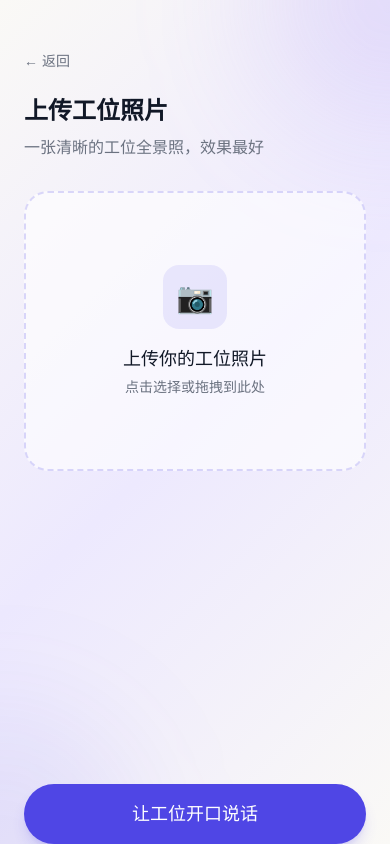
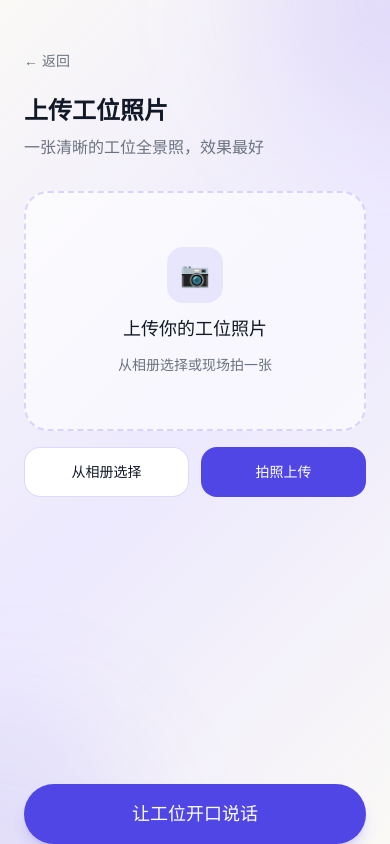
Before and after one commit to dww1999zj-cn/desk-speaks, a Next.js app: page /upload in a window 390 px wide. Built offline with nearby package versions, Linux system fonts and the light colour scheme.

Commit message:
fix: mobile gallery picker and analyzing text overlap
Co-authored-by: Cursor <cursoragent@cursor.com>

```diff
--- a/app/analyzing/page.tsx
+++ b/app/analyzing/page.tsx
@@ -58,7 +58,7 @@ export default function AnalyzingPage() {
 
         <h1 className="text-xl font-semibold text-text">工位正在观察你…</h1>
 
-        <div className="mt-6 w-full">
+        <div className="mt-8 w-full">
           <ObservingText />
         </div>
 
--- a/components/analyzing/ObservingText.tsx
+++ b/components/analyzing/ObservingText.tsx
@@ -1,30 +1,36 @@
 "use client";
 
-import { useEffect, useState } from "react";
+import { useEffect, useRef, useState } from "react";
 import { OBSERVING_TEXTS } from "@/lib/prompts";
 
 export function ObservingText() {
   const [index, setIndex] = useState(0);
   const [visible, setVisible] = useState(true);
+  const timeoutRef = useRef<ReturnType<typeof setTimeout> | null>(null);
 
   useEffect(() => {
     const interval = setInterval(() => {
       setVisible(false);
-      setTimeout(() => {
+      if (timeoutRef.current) clearTimeout(timeoutRef.current);
+      timeoutRef.current = setTimeout(() => {
         setIndex((i) => (i + 1) % OBSERVING_TEXTS.length);
         setVisible(true);
-      }, 300);
-    }, 2500);
+      }, 350);
+    }, 2800);
 
-    return () => clearInterval(interval);
+    return () => {
+      clearInterval(interval);
+      if (timeoutRef.current) clearTimeout(timeoutRef.current);
+    };
   }, []);
 
   return (
-    <div className="flex min-h-[80px] items-center justify-center px-6">
+    <div className="relative mx-auto h-20 w-full max-w-xs sm:max-w-sm">
       <p
-        className={`text-center text-lg text-text transition-opacity duration-300 ${
+        className={`absolute inset-0 flex items-center justify-center px-2 text-center text-base leading-relaxed text-text transition-opacity duration-300 sm:text-lg ${
           visible ? "opacity-100" : "opacity-0"
         }`}
+        aria-live="polite"
       >
         {OBSERVING_TEXTS[index]}
       </p>
--- a/components/upload/PhotoUploader.tsx
+++ b/components/upload/PhotoUploader.tsx
@@ -8,7 +8,8 @@ interface PhotoUploaderProps {
 }
 
 export function PhotoUploader({ onImageReady }: PhotoUploaderProps) {
-  const inputRef = useRef<HTMLInputElement>(null);
+  const galleryInputRef = useRef<HTMLInputElement>(null);
+  const cameraInputRef = useRef<HTMLInputElement>(null);
   const [preview, setPreview] = useState<string | null>(null);
   const [loading, setLoading] = useState(false);
   const [dragOver, setDragOver] = useState(false);
@@ -31,6 +32,15 @@ export function PhotoUploader({ onImageReady }: PhotoUploaderProps) {
     [onImageReady]
   );
 
+  const onInputChange = useCallback(
+    (e: React.ChangeEvent<HTMLInputElement>) => {
+      const file = e.target.files?.[0];
+      if (file) handleFile(file);
+      e.target.value = "";
+    },
+    [handleFile]
+  );
+
   const onDrop = useCallback(
     (e: React.DragEvent) => {
       e.preventDefault();
@@ -44,20 +54,16 @@ export function PhotoUploader({ onImageReady }: PhotoUploaderProps) {
   return (
     <div className="w-full">
       <div
-        role="button"
-        tabIndex={0}
-        onClick={() => inputRef.current?.click()}
-        onKeyDown={(e) => e.key === "Enter" && inputRef.current?.click()}
         onDragOver={(e) => {
           e.preventDefault();
           setDragOver(true);
         }}
         onDragLeave={() => setDragOver(false)}
         onDrop={onDrop}
-        className={`relative flex min-h-[280px] cursor-pointer flex-col items-center justify-center rounded-3xl border-2 border-dashed transition-all duration-200 ${
+        className={`relative flex min-h-[240px] flex-col items-center justify-center rounded-3xl border-2 border-dashed transition-all duration-200 ${
           dragOver
             ? "border-primary bg-primary/5"
-            : "border-primary/20 bg-white/60 hover:border-primary/40"
+            : "border-primary/20 bg-white/60"
         }`}
       >
         {preview ? (
@@ -66,25 +72,19 @@ export function PhotoUploader({ onImageReady }: PhotoUploaderProps) {
             <img
               src={preview}
               alt="工位预览"
-              className="mx-auto max-h-[240px] rounded-2xl object-contain"
+              className="mx-auto max-h-[200px] rounded-2xl object-contain"
             />
             <p className="mt-4 text-center text-sm text-muted">
-              点击重新选择
+              可以重新选择照片
             </p>
           </div>
         ) : (
-          <div className="flex flex-col items-center gap-4 p-8 text-center">
-            <div className="flex h-16 w-16 items-center justify-center rounded-2xl bg-primary/10 text-3xl">
+          <div className="flex flex-col items-center gap-3 p-6 text-center">
+            <div className="flex h-14 w-14 items-center justify-center rounded-2xl bg-primary/10 text-2xl">
               📷
             </div>
-            <div>
-              <p className="text-lg font-medium text-text">
-                上传你的工位照片
-              </p>
-              <p className="mt-1 text-sm text-muted">
-                点击选择或拖拽到此处
-              </p>
-            </div>
+            <p className="text-lg font-medium text-text">上传你的工位照片</p>
+            <p className="text-sm text-muted">从相册选择或现场拍一张</p>
           </div>
         )}
 
@@ -95,16 +95,42 @@ export function PhotoUploader({ onImageReady }: PhotoUploaderProps) {
         )}
       </div>
 
+      <div className="mt-4 grid grid-cols-2 gap-3">
+        <button
+          type="button"
+          onClick={() => galleryInputRef.current?.click()}
+          disabled={loading}
+          className="rounded-2xl border border-primary/20 bg-white px-4 py-3.5 text-sm font-medium text-text transition-colors active:bg-primary/5 disabled:opacity-50"
+        >
+          从相册选择
+        </button>
+        <button
+          type="button"
+          onClick={() => cameraInputRef.current?.click()}
+          disabled={loading}
+          className="rounded-2xl bg-primary px-4 py-3.5 text-sm font-medium text-white transition-colors active:bg-primary/90 disabled:opacity-50"
+        >
+          拍照上传
+        </button>
+      </div>
+
+      {/* 不带 capture，手机可选相册 */}
       <input
-        ref={inputRef}
+        ref={galleryInputRef}
+        type="file"
+        accept="image/*"
+        className="hidden"
+        onChange={onInputChange}
+      />
+
+      {/* 带 capture，直接打开相机 */}
+      <input
+        ref={cameraInputRef}
         type="file"
         accept="image/*"
         capture="environment"
         className="hidden"
-        onChange={(e) => {
-          const file = e.target.files?.[0];
-          if (file) handleFile(file);
-        }}
+        onChange={onInputChange}
       />
     </div>
   );
```
